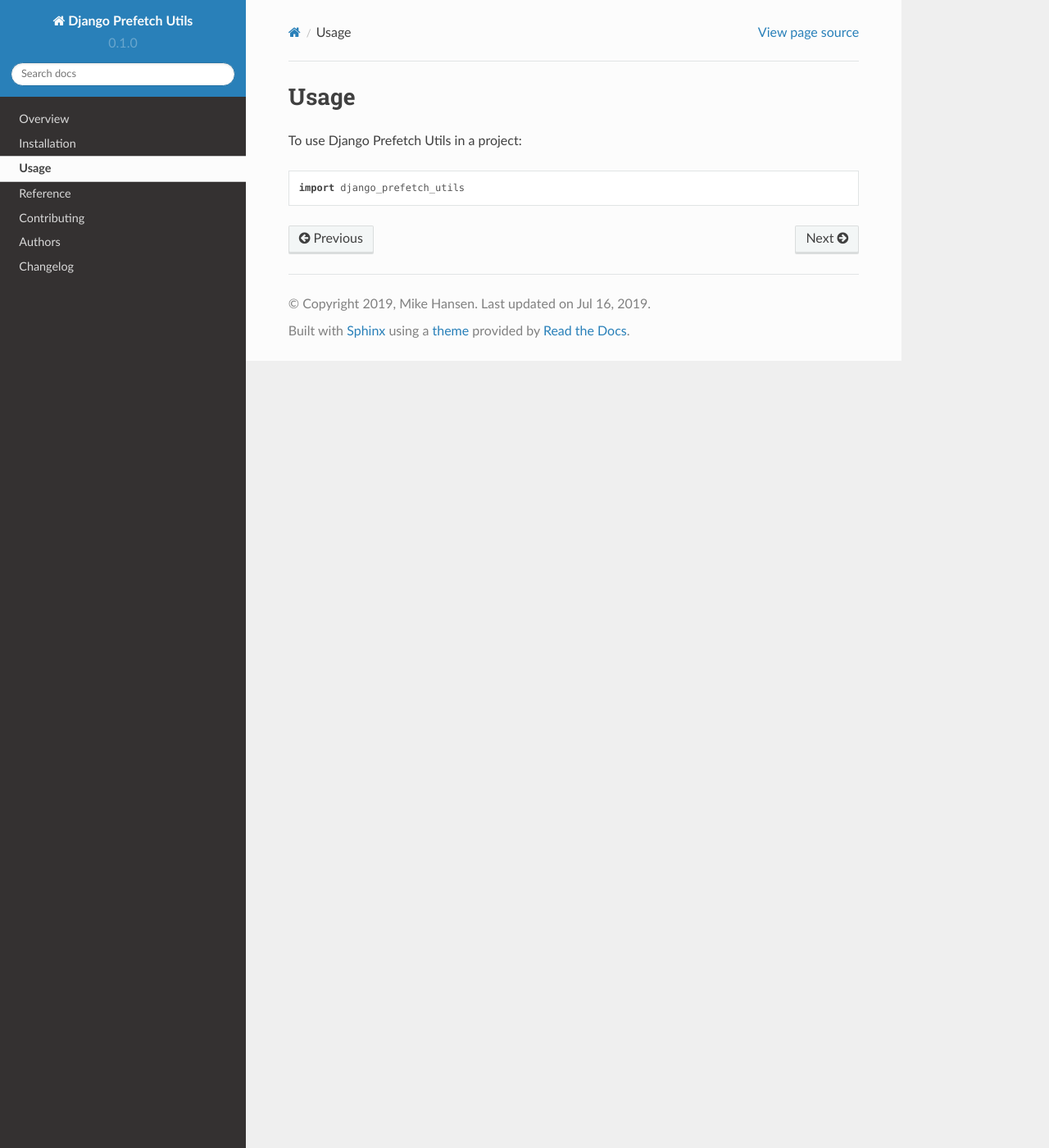
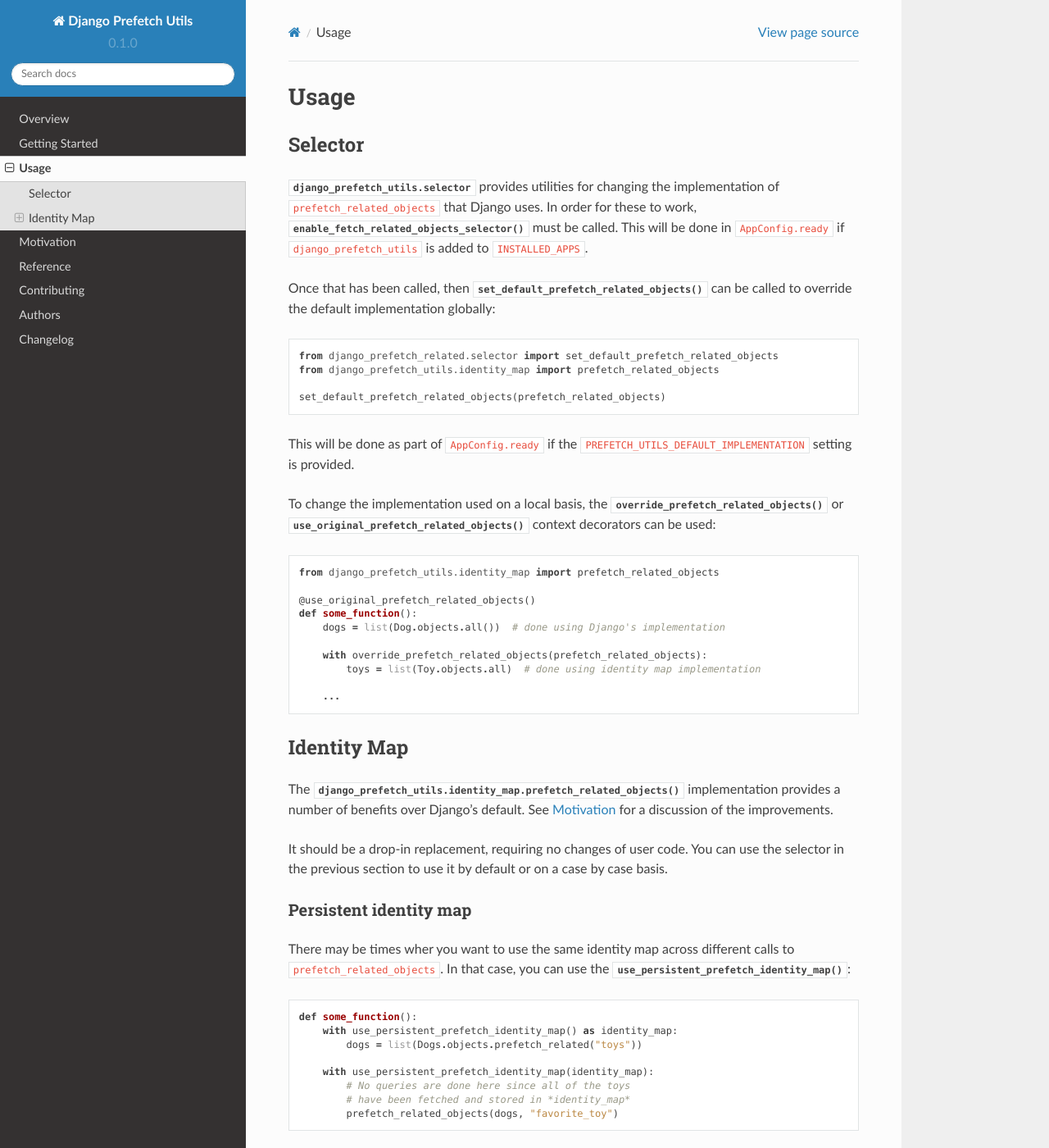
Before and after one commit to roverdotcom/django-prefetch-utils, a Sphinx documentation site: the page built from docs/usage.rst, in a window 1280 px wide and 1400 px high. Shown: the whole window at 82% size. Built offline with Sphinx 7.4.7 and the Read the Docs theme 2.0.0, drawn with Linux system fonts in a browser that asks for light colours; some of the changed text lies outside the part shown.

Commit message:
Initial pass at the docs

```diff
--- a/AUTHORS.rst
+++ b/AUTHORS.rst
@@ -1,5 +1,4 @@
-
 Authors
 =======
 
-* Mike Hansen - https://blog.ionelmc.ro
+* Mike Hansen - https://github.com/roverdotcom/
--- a/CHANGELOG.rst
+++ b/CHANGELOG.rst
@@ -1,8 +1,7 @@
-
 Changelog
 =========
 
-0.1.0 (2019-01-01)
+0.1.0 (2019-07-16)
 ------------------
 
 * First release on PyPI.
--- a/CONTRIBUTING.rst
+++ b/CONTRIBUTING.rst
@@ -17,8 +17,8 @@
 Documentation improvements
 ==========================
 
-Django Prefetch Utils could always use more documentation, whether as part of the
-official Django Prefetch Utils docs, in docstrings, or even on the web in blog posts,
+`django-prefetch-utils` could always use more documentation, whether as part of the
+official `django-prefetch-utils` docs, in docstrings, or even on the web in blog posts,
 articles, and such.
 
 Feature requests and feedback
--- a/docs/conf.py
+++ b/docs/conf.py
@@ -2,6 +2,13 @@
 from __future__ import unicode_literals
 
 import os
+import sys
+
+import django
+
+sys.path.insert(0, os.path.abspath('../tests/'))
+os.environ['DJANGO_SETTINGS_MODULE'] = 'settings'
+django.setup()
 
 
 extensions = [
@@ -51,3 +58,5 @@
 napoleon_use_ivar = True
 napoleon_use_rtype = False
 napoleon_use_param = False
+
+add_module_names = False
--- /dev/null
+++ b/docs/getting_started.rst
@@ -0,0 +1,28 @@
+===============
+Getting Started
+===============
+
+Install using pip::
+
+  pip install django-prefetch-utils
+
+Add ``django_prefetch_utils`` to your ``INSTALLED_APPS`` setting::
+
+  INSTALLED_APPS = [
+     "django_prefetch_utils",
+     ...
+  ]
+
+To automatically use a ``prefetch_related_objects`` implementation,
+provide the ``PREFETCH_UTILS_DEFAULT_IMPLEMENTATION`` setting::
+
+   PREFETCH_UTILS_DEFAULT_IMPLEMENTATION = (
+       'django_prefetch_utils.identity_map.prefetch_related_objects'
+   )
+
+
+.. note::
+
+   The previous two steps are optional, and it's possible to use the
+   features provided by the library without making them the global
+   default.
--- a/docs/index.rst
+++ b/docs/index.rst
@@ -1,17 +1,17 @@
-========
-Contents
-========
+.. toctree::
+   :maxdepth: 1
+   :hidden:
 
-.. toctree::
-   :maxdepth: 2
-
-   readme
-   installation
+   self
+   getting_started
    usage
+   motivation
    reference/index
    contributing
    authors
    changelog
+
+.. include:: ../README.rst
 
 Indices and tables
 ==================
--- a/docs/installation.rst
+++ /dev/null
@@ -1,7 +0,0 @@
-============
-Installation
-============
-
-At the command line::
-
-    pip install django-prefetch-utils
--- /dev/null
+++ b/docs/motivation.rst
@@ -0,0 +1,81 @@
+==========
+Motivation
+==========
+
+------------
+Identity Map
+------------
+
+Database query reduction
+------------------------
+
+One benefit of Django's ``prefetch_related`` system vs. ``select_related`` is
+that for the same prefetch lookup, equal model instances are identical.
+For example::
+
+  >>> toy1, toy2 = Toy.objects.prefetch_related("dog")
+  >>> toy1.dog == toy2.dog
+  True
+  >>> toy1.dog is toy2.dog
+  True
+  >>> toy1, toy2 = Toy.objects.select_related("dog")
+  >>> toy1.dog is toy2.dog
+  False
+
+If for example, there is a ``cached_property`` on a the ``Dog`` model, then
+that would end up being shared by both ``Toy`` instances.
+
+Now, consider a model like::
+
+   class Dog(models.Model):
+       toys = models.ManyToManyField(Toy)
+       favorite_toy = models.ForeignKey(Toy, null=True)
+
+Now, if we prefetch the toys and favorite toy, there will be two equal ``Toy``
+objects which are not identical::
+
+   >>> dog, = Dog.objects.prefetch_related("toys", "favorite_toy")
+   >>> only_toy, = dog.toys.all()
+   >>> only_toy == dog.favorite_toy
+   True
+   >>> only_toy is dog.favorite_toy
+   False
+
+The implementation of ``prefetch_related_objects`` in
+``django_prefetch_utils.identity_map`` addresses this by keeping track of
+all of the objects fetched during the process and reusing them so that::
+
+  >>> only_toy is dog.favorite_toy
+  True
+
+Additionally, since ``favorite_toy`` was already fetched when ``toys`` was
+prefetched, **less database queries are done**.  The same prefetching is
+executed with 2 queries instead of 3.
+
+Prefetch composition
+--------------------
+
+One consequence of Django's default implementation of ``prefetch_related`` is
+that there are cases where it will silently not perform a requested prefetch.
+For example::
+
+    >>> toy_qs = Toy.objects.prefetch_related(
+    ...     Prefetch("dog", queryset=Dog.objects.prefetch_related("owner"))
+    ... )
+    >>> dog, = Dog.objects.prefetch_related(
+    ...     Prefetch("toy_set", queryset=toy_qs)
+    ... )
+    >>> toy = dog.toy_set.all()[0]
+    >>> toy.dog is dog
+    True
+
+If we access ``dog.owner``, then a database query is done even though
+it looks like we requested that it be prefetched.  This happens
+because when the ``dog`` object is already set by the reverse relation
+when ``toy_set__dog`` is prefetched.  Therefore, the
+``Dog.objects.prefetch_related("owner")`` queryset is never taken into
+account.  This makes it difficult programatically compose querysets
+with prefetches inside other ``Prefetch`` objects.
+
+:func:`django_prefetch_utils.identity_map.prefetch_related_objects` is
+implemented in a way does not ignore prefetches in cases like the above.
--- a/docs/readme.rst
+++ /dev/null
@@ -1 +0,0 @@
-.. include:: ../README.rst
--- /dev/null
+++ b/docs/reference/identity_map.rst
@@ -0,0 +1,29 @@
+django_prefetch_utils.identity_map
+==================================
+
+.. testsetup::
+
+    from django_prefetch_utils import *
+
+
+.. automodule:: django_prefetch_utils.identity_map
+    :members:
+
+Persistent Identity Map
+-----------------------
+
+.. automodule:: django_prefetch_utils.identity_map.persistent
+    :members:
+
+
+Maps
+----
+
+.. automodule:: django_prefetch_utils.identity_map.maps
+    :members:
+
+Wrappers
+--------
+
+.. automodule:: django_prefetch_utils.identity_map.wrappers
+    :members:
--- a/docs/reference/index.rst
+++ b/docs/reference/index.rst
@@ -4,4 +4,5 @@
 .. toctree::
     :glob:
 
-    django_prefetch_utils*
+    selector
+    identity_map
--- /dev/null
+++ b/docs/reference/selector.rst
@@ -0,0 +1,10 @@
+django_prefetch_utils.selector
+==============================
+
+.. testsetup::
+
+    from django_prefetch_utils import *
+
+
+.. automodule:: django_prefetch_utils.selector
+    :members:
--- a/docs/usage.rst
+++ b/docs/usage.rst
@@ -2,6 +2,94 @@
 Usage
 =====
 
-To use Django Prefetch Utils in a project::
+--------
+Selector
+--------
 
-	import django_prefetch_utils
+:mod:`django_prefetch_utils.selector` provides utilities for changing the
+implementation of ``prefetch_related_objects`` that Django uses.  In order
+for these to work,
+:func:`~django_prefetch_utils.selector.enable_fetch_related_objects_selector`
+must be called.  This will be done in ``AppConfig.ready`` if
+``django_prefetch_utils`` is added to ``INSTALLED_APPS``.
+
+Once that has been called, then
+:func:`~django_prefetch_utils.selector.set_default_prefetch_related_objects`
+can be called to override the default implementation globally::
+
+    from django_prefetch_related.selector import set_default_prefetch_related_objects
+    from django_prefetch_utils.identity_map import prefetch_related_objects
+
+    set_default_prefetch_related_objects(prefetch_related_objects)
+
+This will be done as part of ``AppConfig.ready`` if the
+``PREFETCH_UTILS_DEFAULT_IMPLEMENTATION`` setting is provided.
+
+To change the implementation used on a local basis, the
+:func:`~django_prefetch_utils.selector.override_prefetch_related_objects`
+or
+:func:`~django_prefetch_utils.selector.use_original_prefetch_related_objects`
+context decorators can be used::
+
+    from django_prefetch_utils.identity_map import prefetch_related_objects
+
+    @use_original_prefetch_related_objects()
+    def some_function():
+        dogs = list(Dog.objects.all())  # done using Django's implementation
+
+        with override_prefetch_related_objects(prefetch_related_objects):
+            toys = list(Toy.objects.all)  # done using identity map implementation
+
+        ...
+
+------------
+Identity Map
+------------
+
+The
+:func:`django_prefetch_utils.identity_map.prefetch_related_objects`
+implementation provides a number of benefits over Django's default.
+See :doc:`./motivation` for a discussion of the improvements.
+
+It should be a drop-in replacement, requiring no changes of user code.
+You can use the selector in the previous section to use it by default or
+on a case by case basis.
+
+Persistent identity map
+-----------------------
+
+There may be times wher you want to use the same identity map across
+different calls to ``prefetch_related_objects``.  In that case, you
+can use the
+:func:`~django_prefetch_utils.identity_map.persistent.use_persistent_prefetch_identity_map`::
+
+    def some_function():
+        with use_persistent_prefetch_identity_map() as identity_map:
+            dogs = list(Dogs.objects.prefetch_related("toys"))
+
+        with use_persistent_prefetch_identity_map(identity_map):
+            # No queries are done here since all of the toys
+            # have been fetched and stored in *identity_map*
+            prefetch_related_objects(dogs, "favorite_toy")
+
+It can also be used as a decorator::
+
+    @use_persistent_prefetch_identity_map()
+    def some_function():
+        dogs = list(Dogs.objects.prefetch_related("toys"))
+
+        # The toy.dog instances will be identitical (not just equal)
+        # to the ones fetched on the line above
+        toys = list(Toy.objects.prefetch_related("dog"))
+        ...
+
+    @use_persistent_prefetch_identity_map(pass_identity_map=True)
+    def some_function(identity_map):
+        dogs = list(Dogs.objects.prefetch_related("toys"))
+        toys = list(Toy.objects.prefetch_related("dog"))
+        ...
+
+Note that when
+:func:`~django_prefetch_utils.identity_map.persistent.use_persistent_prefetch_identity_map`
+is active, then ``QuerySet._fetch_all`` will be monkey-patched so that any
+objects fetched will be added to / checked against the identity map.
```
Also changed, not shown: README.rst (+10 -26 lines), docs/reference/django_prefetch_utils.rst (deleted, +0 -9 lines), 3 other files.
